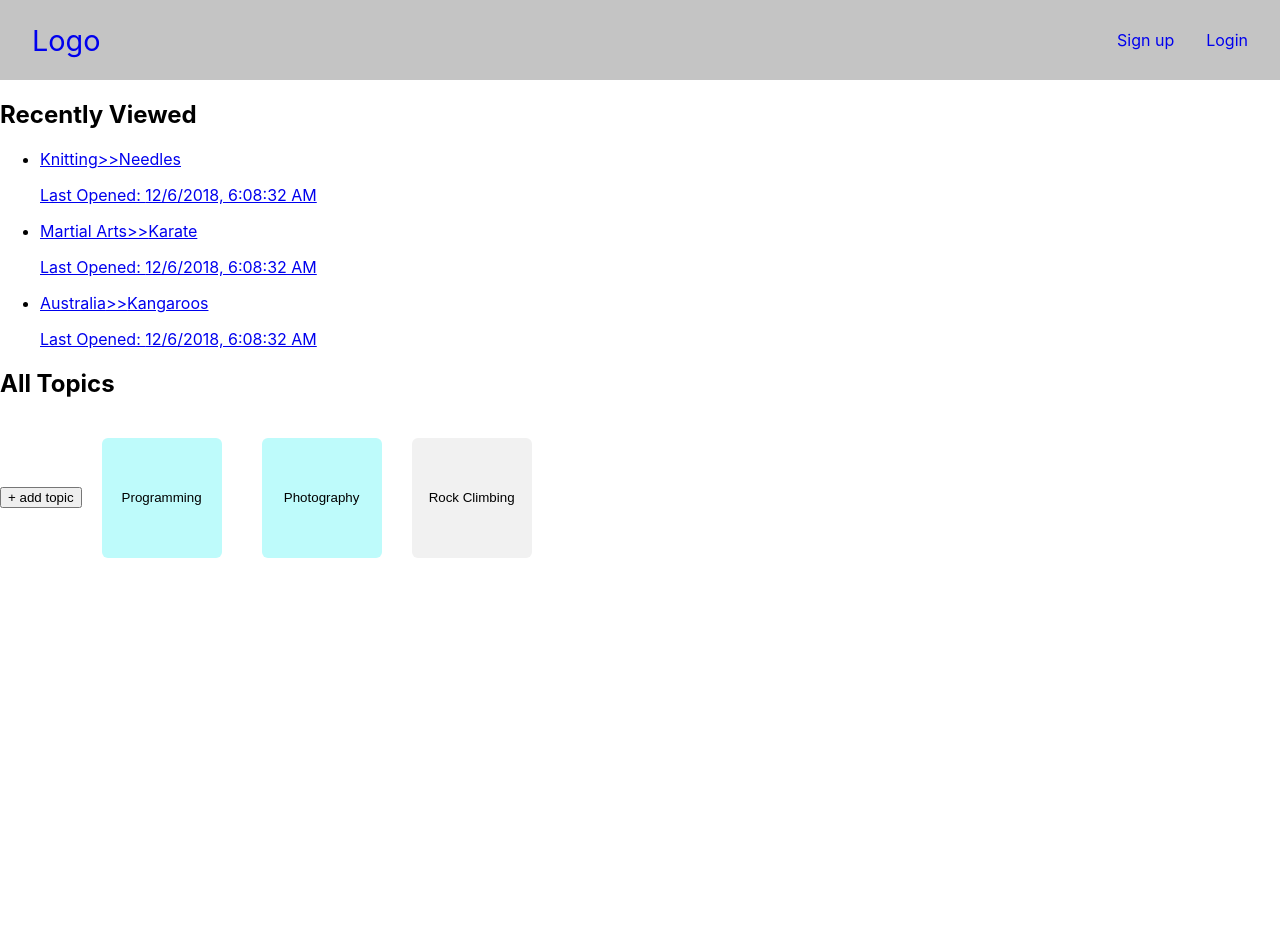
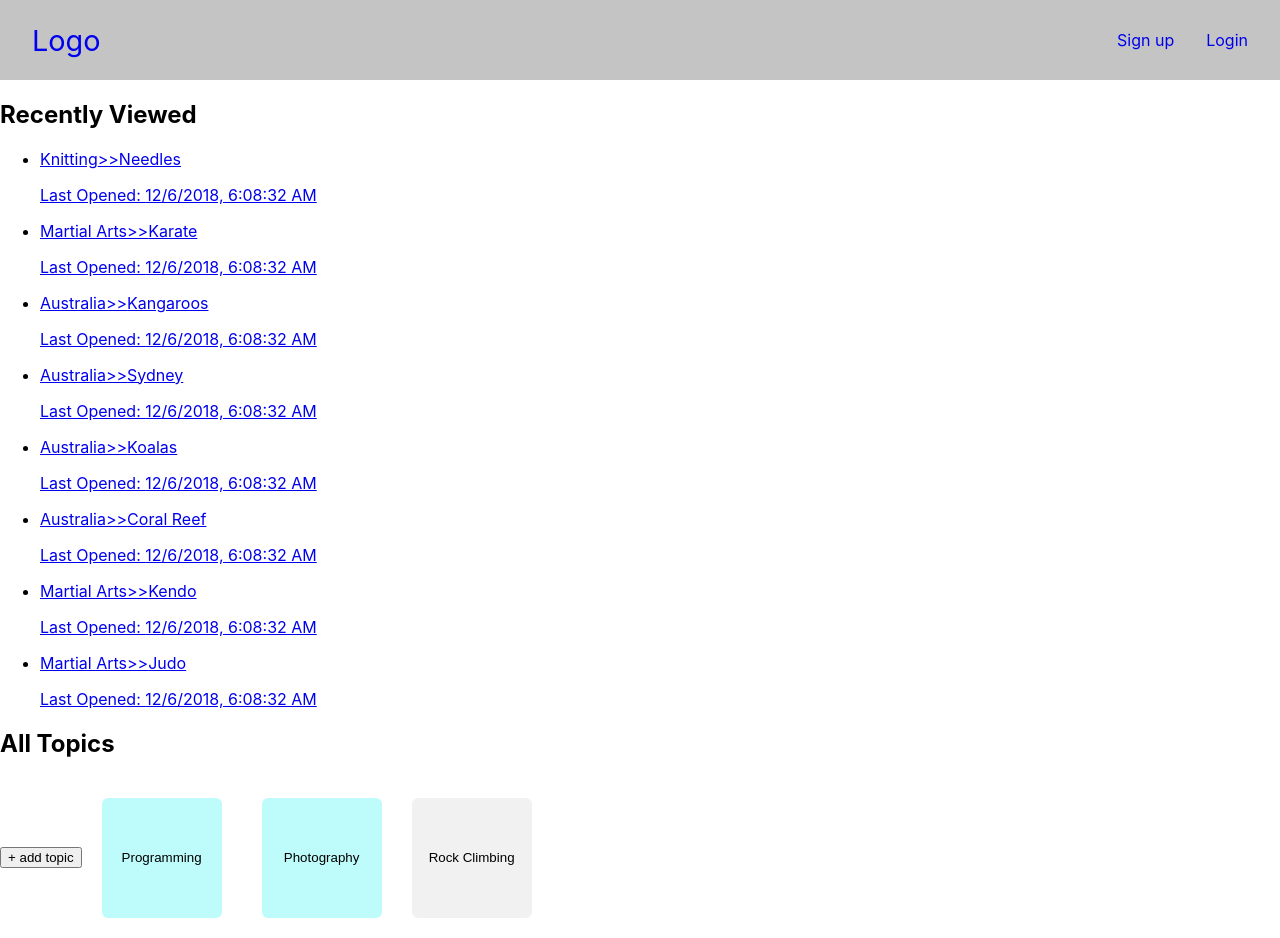
Before and after one commit to morgannewman/knowted, a React (Create React App) app: page /dashboard in a window 1280 px wide. Before the commit the page ends 800 px from the top, so only its background shows below. Built offline with nearby package versions, Linux system fonts and the light colour scheme; no server answers.

Commit message:
add button scrolls the add-resource-form into view

```diff
--- a/src/app/TopicDasboard/ActiveResourceContainer.scss
+++ b/src/app/TopicDasboard/ActiveResourceContainer.scss
@@ -5,8 +5,10 @@ $parchment: rgb(240, 238, 234);
   display: flex;
   flex-direction: column;
   width: 100%;
+  height: 400px;
   align-items: center;
-  justify-content: center;
+  border: 1px solid black;
+  overflow: scroll;
 }
 .active-resources-list {
   all: unset;
--- a/src/app/TopicDasboard/index.js
+++ b/src/app/TopicDasboard/index.js
@@ -2,7 +2,7 @@ import React from 'react';
 import resourcesData from '../../dummyDB/resourcesData';
 import ActiveResourceContainer from './ActiveResourceContainer';
 import CompletedResourceContainer from './CompletedResourceContainer';
-
+import AddResourceButton from './AddRescourceButton';
 class TopicDashboard extends React.Component {
   render() {
     return (
@@ -10,6 +10,7 @@ class TopicDashboard extends React.Component {
         <section>
           <h2>Breadcrumb nav placeholder</h2>
         </section>
+        <AddResourceButton />
         <h2>Active Resources</h2>
         <ActiveResourceContainer resources={resourcesData} />
 
--- a/src/dummyDB/resourcesData.js
+++ b/src/dummyDB/resourcesData.js
@@ -32,6 +32,61 @@ const resourcesData = [
     uri: 'http://something',
     completed: true,
     last_opened: new Date().toLocaleString()
+  },
+  {
+    id: 1234569,
+    parent: {
+      id: 10204,
+      title: 'Australia'
+    },
+    title: 'Sydney',
+    uri: 'http://something',
+    completed: false,
+    last_opened: new Date().toLocaleString()
+  },
+  {
+    id: 1239569,
+    parent: {
+      id: 10204,
+      title: 'Australia'
+    },
+    title: 'Koalas',
+    uri: 'http://something',
+    completed: false,
+    last_opened: new Date().toLocaleString()
+  },
+  {
+    id: 1238569,
+    parent: {
+      id: 10204,
+      title: 'Australia'
+    },
+    title: 'Coral Reef',
+    uri: 'http://something',
+    completed: false,
+    last_opened: new Date().toLocaleString()
+  },
+  {
+    id: 1983456,
+    parent: {
+      id: 102030,
+      title: 'Martial Arts'
+    },
+    title: 'Kendo',
+    uri: 'http://something',
+    completed: false,
+    last_opened: new Date().toLocaleString()
+  },
+  {
+    id: 2333456,
+    parent: {
+      id: 102030,
+      title: 'Martial Arts'
+    },
+    title: 'Judo',
+    uri: 'http://something',
+    completed: false,
+    last_opened: new Date().toLocaleString()
   }
 ];
 
```
Also changed, not shown: src/app/TopicDasboard/AddRescourceButton.js (added, +21 -0 lines), src/dummyDB/topicsData.js (+5 -5 lines).
